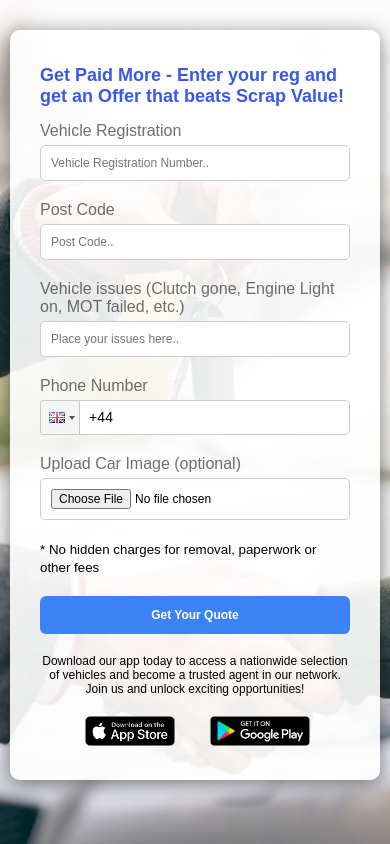
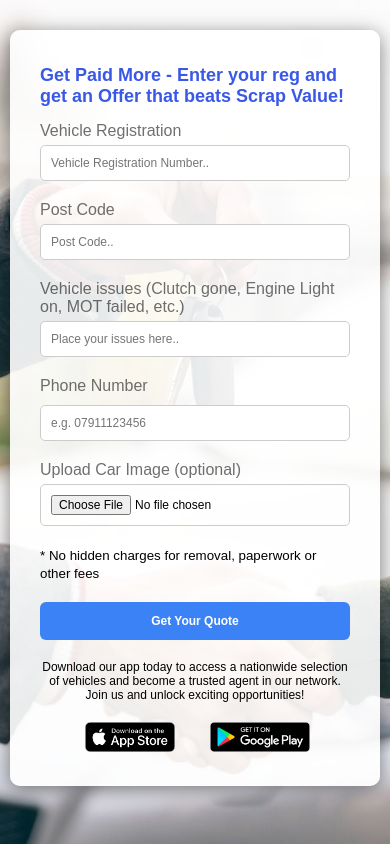
Before and after one commit to pranjal07pandey/scrape4you, a React (Create React App) app in the folder scrape_frontend/: page / in a window 390 px wide. Built offline with nearby package versions, Linux system fonts and the light colour scheme.

Commit message:
spelling change and phone number

```diff
--- a/scrape_frontend/public/index.html
+++ b/scrape_frontend/public/index.html
@@ -7,7 +7,7 @@
     <meta name="theme-color" content="#000000" />
     <meta
       name="description"
-      content="Scrape or Salvage your car with best value."
+      content="Sell your scrap or salvage car with the best value."
     />
     <link rel="apple-touch-icon" href="%PUBLIC_URL%/logo192.png" />
     <!--
@@ -24,7 +24,7 @@
       work correctly both with client-side routing and a non-root public URL.
       Learn how to configure a non-root public URL by running `npm run build`.
     -->
-    <title>Scrape4You</title>
+    <title>Sell Your Scrap or Salvage Car</title>
   </head>
   <body>
     <noscript>You need to enable JavaScript to run this app.</noscript>
--- a/scrape_frontend/src/components/VehicleQuoteEditForm.tsx
+++ b/scrape_frontend/src/components/VehicleQuoteEditForm.tsx
@@ -1,8 +1,6 @@
 import React, { useEffect, useState } from "react";
 import { useParams, useNavigate } from 'react-router-dom';
 import "./VehicleQuoteForm.css";
-import PhoneInput from 'react-phone-input-2';
-import 'react-phone-input-2/lib/style.css';
 
 // Define the types for the form data and errors
 interface FormData {
@@ -73,7 +71,8 @@ const VehicleQuoteEditForm: React.FC = () => {
   }, [uniqueId]);
 
 
-  const handlePhoneChange = (value: string) => {
+  const handlePhoneChange = (e: React.ChangeEvent<HTMLInputElement>) => {
+    const value = e.target.value.replace(/[^0-9]/g, '').slice(0, 11);
     setFormData({ ...formData, phoneNumber: value });
     setErrors({ ...errors, phoneNumber: "" });
   };
@@ -103,6 +102,8 @@ const VehicleQuoteEditForm: React.FC = () => {
 
     if (!formData.phoneNumber.trim()) {
       newErrors.phoneNumber = "Phone number is required.";
+    } else if (formData.phoneNumber.length < 10 || formData.phoneNumber.length > 11) {
+      newErrors.phoneNumber = "Enter a valid UK phone number.";
     }
 
     return newErrors;
@@ -229,19 +230,17 @@ const VehicleQuoteEditForm: React.FC = () => {
         <div className="form-group">
         <label htmlFor="phone-number" className="form-label">Phone Number</label>
           <div className="phone-number-field">
-            <PhoneInput
-            country="gb" // Default country code (UK)
-            // onChange={handleChange}
-            inputClass="phone-input"
-            buttonClass="phone-dropdown"
-            value={formData.phoneNumber}
-            onChange={handlePhoneChange}
-
-          />
-          {errors.phoneNumber && (
-          <div className="error-message">{errors.phoneNumber}</div> )}
-
-         </div>
+            <input
+              type="tel"
+              placeholder="e.g. 07911123456"
+              value={formData.phoneNumber}
+              onChange={handlePhoneChange}
+              maxLength={11}
+            />
+            {errors.phoneNumber && (
+              <div className="error-message">{errors.phoneNumber}</div>
+            )}
+          </div>
 
         </div>
 
--- a/scrape_frontend/src/components/VehicleQuoteForm.tsx
+++ b/scrape_frontend/src/components/VehicleQuoteForm.tsx
@@ -1,7 +1,5 @@
 import React, { useState } from "react";
 import "./VehicleQuoteForm.css";
-import PhoneInput from 'react-phone-input-2';
-import 'react-phone-input-2/lib/style.css';
 
 // Define the types for the form data and errors
 interface FormData {
@@ -39,7 +37,8 @@ const VehicleQuoteForm: React.FC = () => {
     setErrors({ ...errors, [name]: "" }); // Clear error for this field
   };
 
-  const handlePhoneChange = (value: string) => {
+  const handlePhoneChange = (e: React.ChangeEvent<HTMLInputElement>) => {
+    const value = e.target.value.replace(/[^0-9]/g, '').slice(0, 11);
     setFormData({ ...formData, phoneNumber: value });
     setErrors({ ...errors, phoneNumber: "" });
   };
@@ -63,6 +62,8 @@ const VehicleQuoteForm: React.FC = () => {
 
     if (!formData.phoneNumber.trim()) {
       newErrors.phoneNumber = "Phone number is required.";
+    } else if (formData.phoneNumber.length < 10 || formData.phoneNumber.length > 11) {
+      newErrors.phoneNumber = "Enter a valid UK phone number.";
     }
 
     return newErrors;
@@ -187,19 +188,17 @@ const VehicleQuoteForm: React.FC = () => {
         <div className="form-group">
         <label htmlFor="phone-number" className="form-label">Phone Number</label>
           <div className="phone-number-field">
-            <PhoneInput
-            country="gb" // Default country code (UK)
-            // onChange={handleChange}
-            inputClass="phone-input"
-            buttonClass="phone-dropdown"
-            value={formData.phoneNumber}
-            onChange={handlePhoneChange}
-
-          />
-          {errors.phoneNumber && (
-          <div className="error-message">{errors.phoneNumber}</div> )}
-
-         </div>
+            <input
+              type="tel"
+              placeholder="e.g. 07911123456"
+              value={formData.phoneNumber}
+              onChange={handlePhoneChange}
+              maxLength={11}
+            />
+            {errors.phoneNumber && (
+              <div className="error-message">{errors.phoneNumber}</div>
+            )}
+          </div>
 
         </div>
 
```
